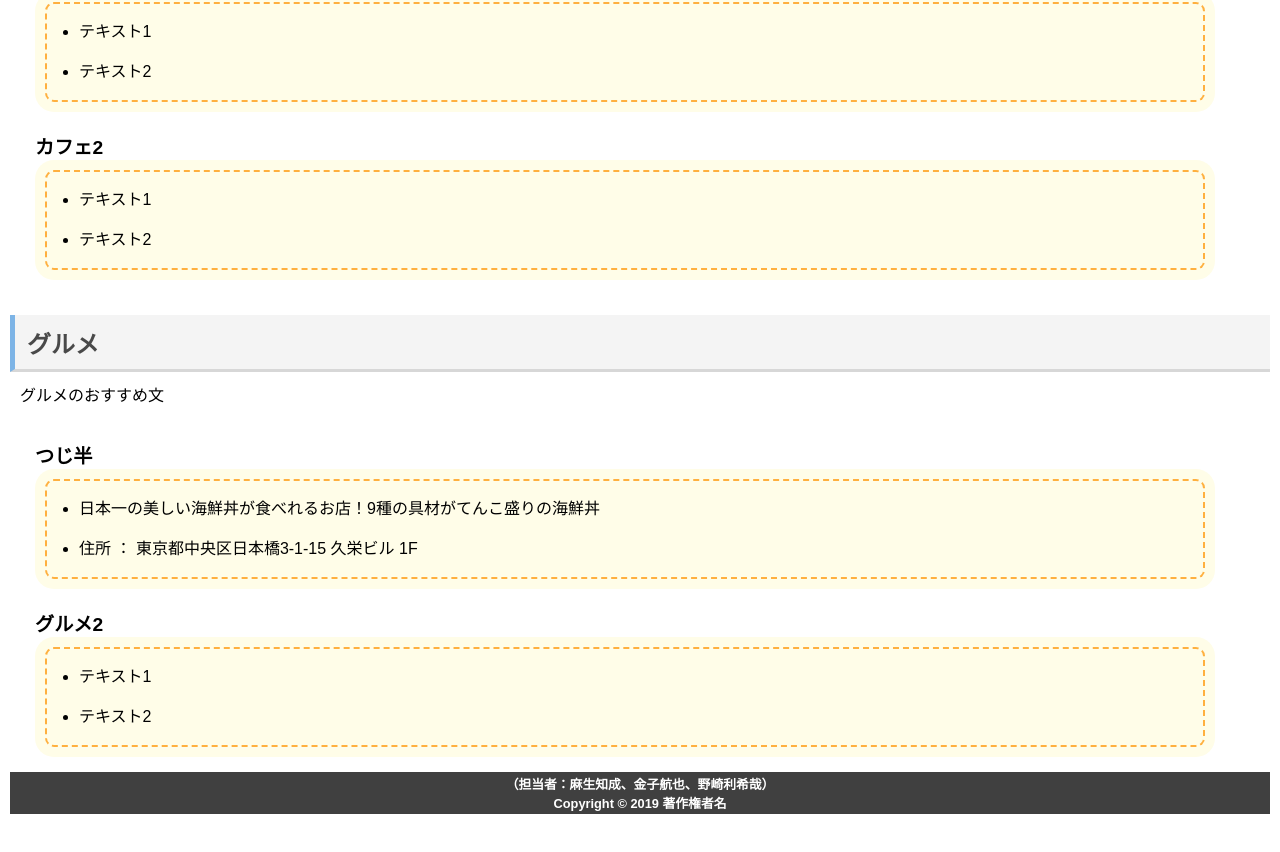
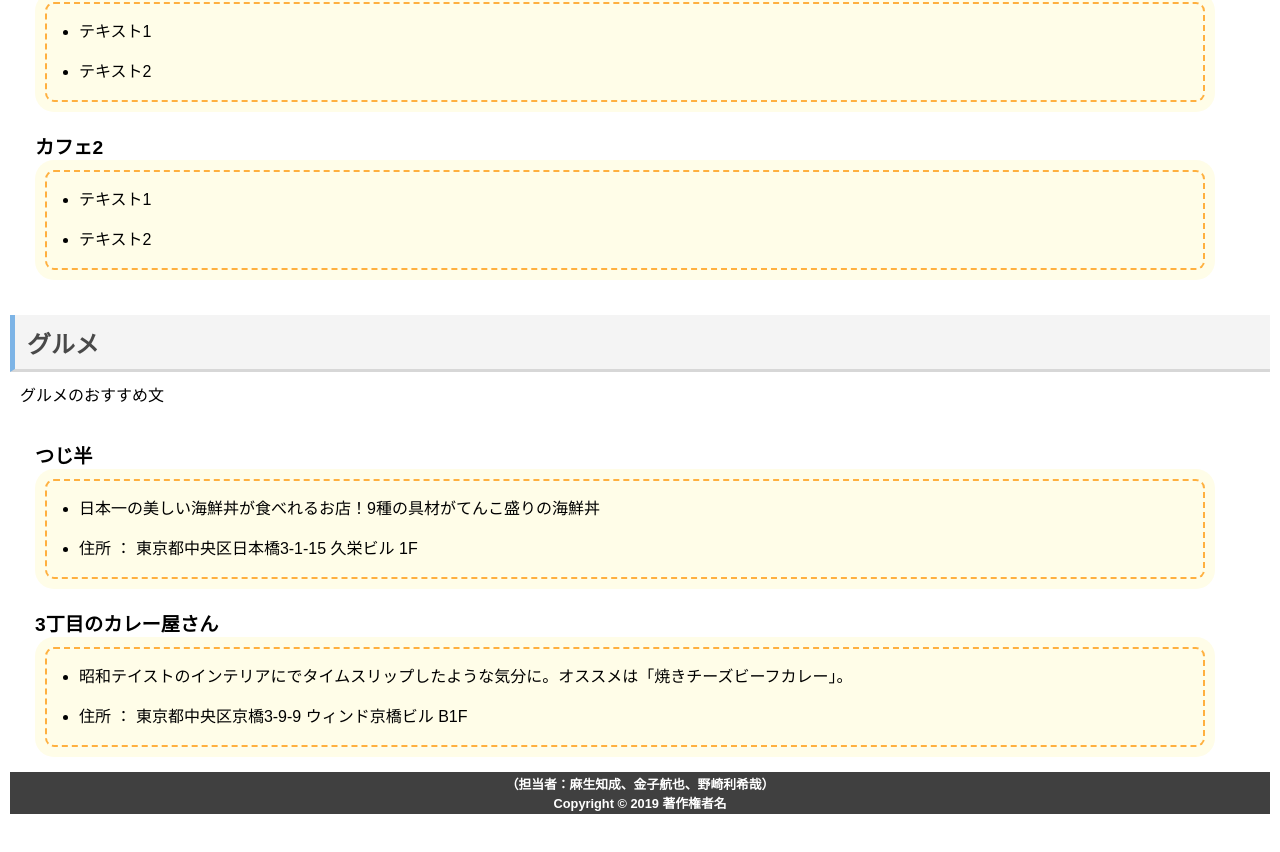
Before and after one commit to hb18a003/TokyoSightSeeingHTML, a plain HTML site: page index.html in a window 1280 px wide. Shown: the part 1792-2644 px from the top of the page. Drawn offline with Linux system fonts and the light colour scheme.

```diff
--- a/index.html
+++ b/index.html
@@ -115,11 +115,11 @@
                 <li>住所 ： 東京都中央区日本橋3-1-15 久栄ビル 1F</li>
             </ul>
         </dd>
-        <dt>グルメ2</dt>
+        <dt>3丁目のカレー屋さん</dt>
         <dd>
             <ul>
-                <li>テキスト1</li>
-                <li>テキスト2</li>
+                <li>昭和テイストのインテリアにでタイムスリップしたような気分に。オススメは「焼きチーズビーフカレー」。</li>
+                <li>住所 ： 東京都中央区京橋3-9-9 ウィンド京橋ビル B1F</li>
             </ul>
         </dd>
     </dl>
```
